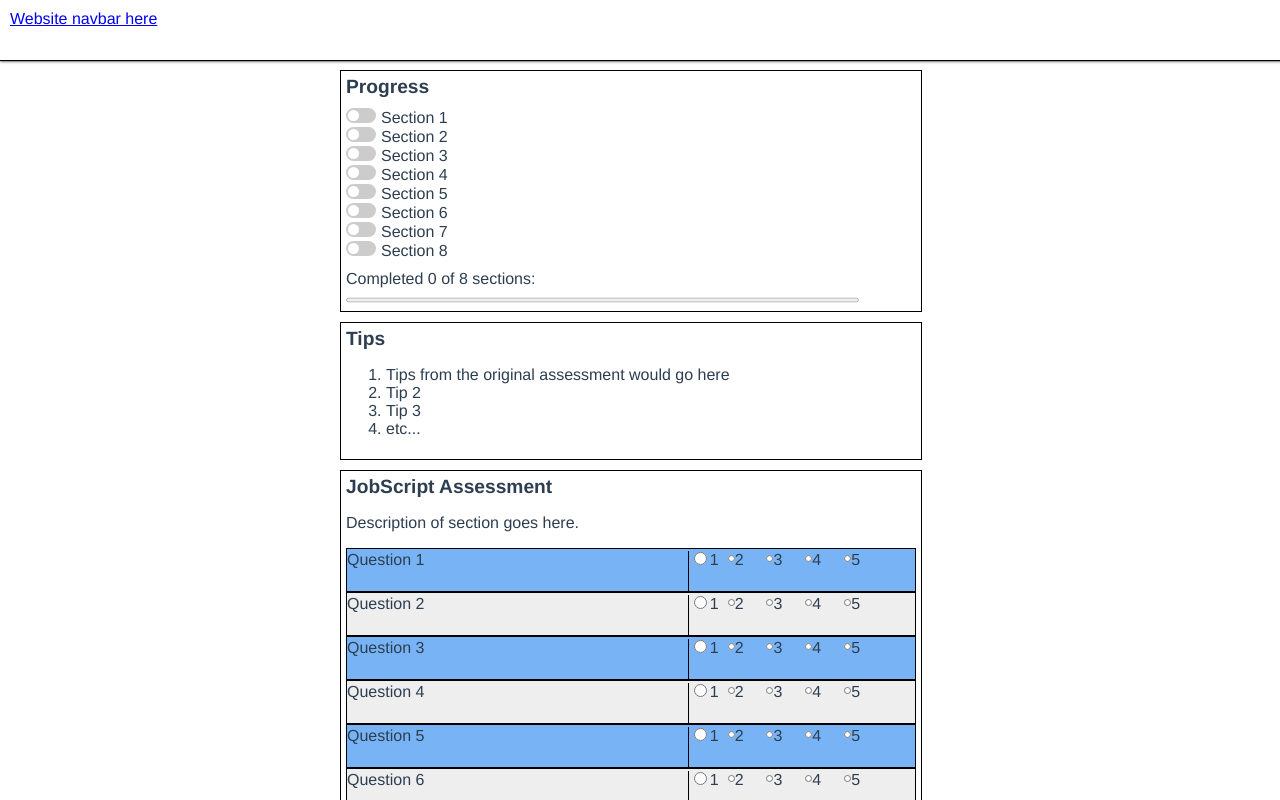
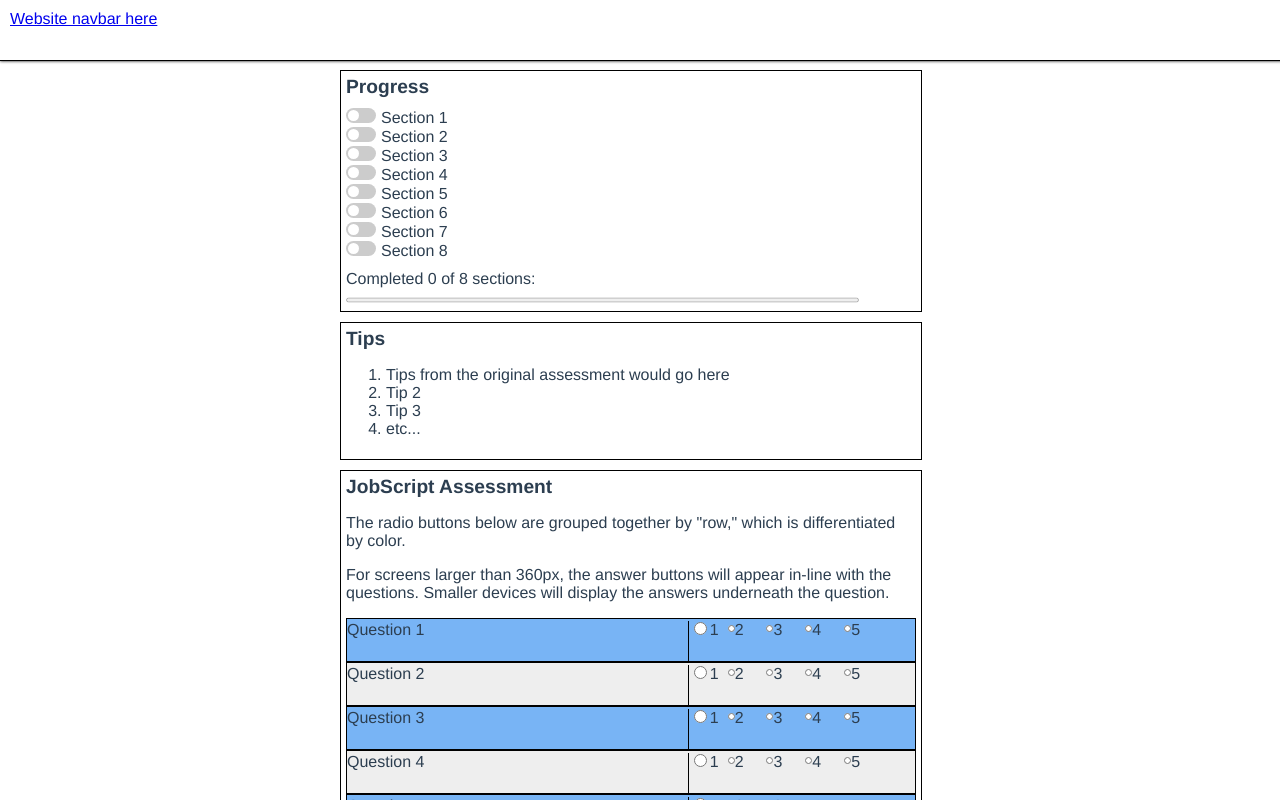
Before and after one commit to jmhibben/bw-jobscript-assessment, a Vue app: page /#/landing/page2 in a window 1280 px wide. Shown: the top 800 px of the page. Built offline with nearby package versions, Linux system fonts and the light colour scheme.

Commit message:
Added a description for the radio buttons

```diff
--- a/src/components/Part2.vue
+++ b/src/components/Part2.vue
@@ -1,6 +1,7 @@
 <template lang="pug">
 .part
-  p Description of section goes here.
+  p The radio buttons below are grouped together by "row," which is differentiated by color.
+  p For screens larger than 360px, the answer buttons will appear in-line with the questions. Smaller devices will display the answers underneath the question.
 
   template(v-for="i in 10")
     .row(v-bind:class="(i % 2 === 0) ? '' : 'row-odd'")
```
